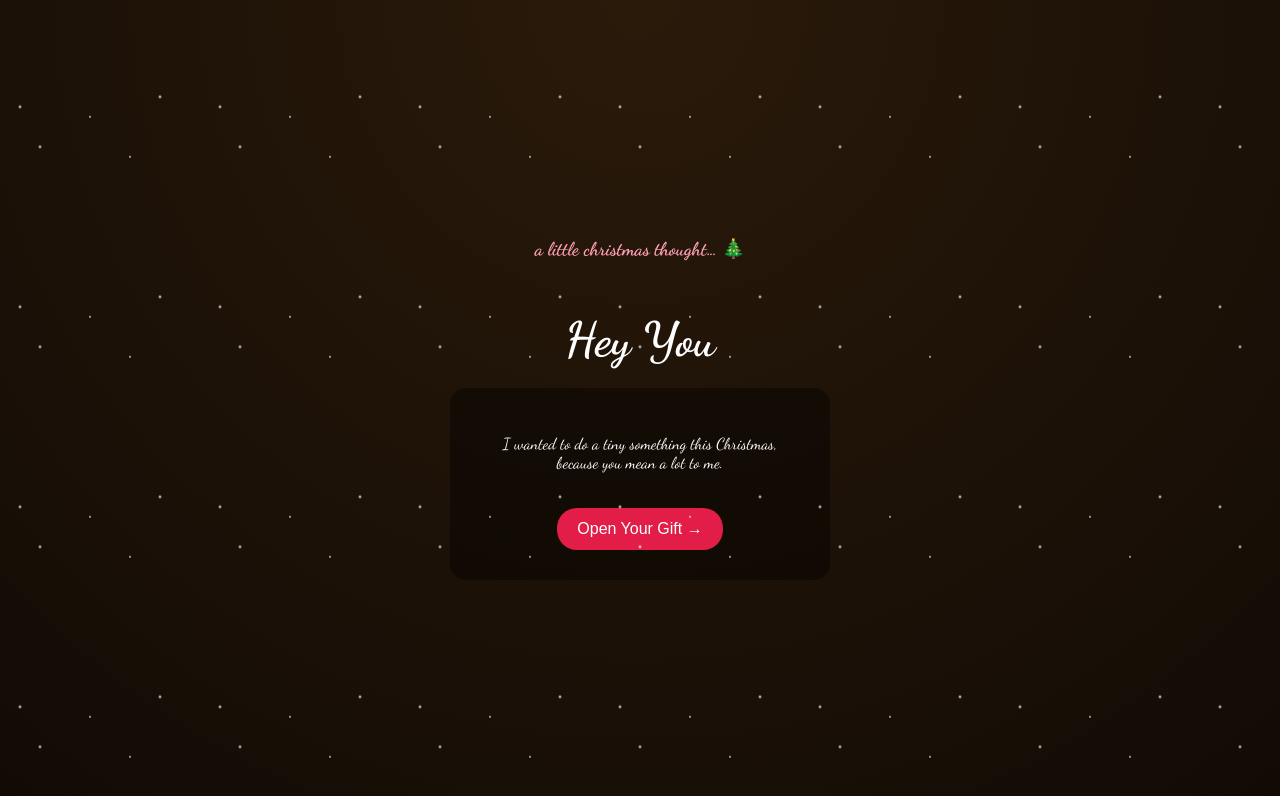
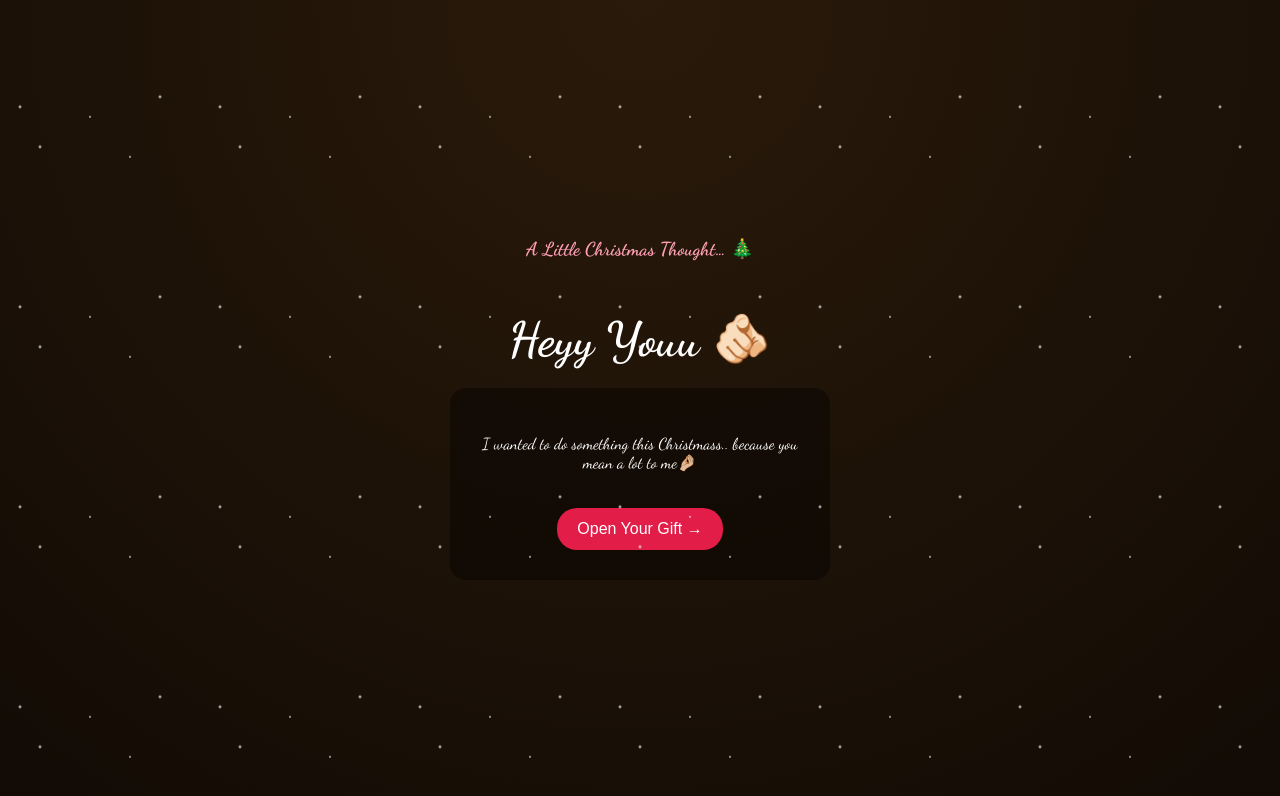
Before and after one commit to wifey143/christmas-gift, a Next.js app: page / in a window 1280 px wide. Shown: the top 796 px of the page. Built offline with nearby package versions, Linux system fonts and the light colour scheme.

Commit message:
Update page.jsx

```diff
--- a/app/page.jsx
+++ b/app/page.jsx
@@ -18,13 +18,13 @@ export default function Page1() {
 
   return (
     <main style={styles.main}>
-      <h3 style={styles.small}>a little christmas thought… 🎄</h3>
-      <h1 style={styles.title}>Hey You</h1>
+      <h3 style={styles.small}>A Little Christmas Thought… 🎄</h3>
+      <h1 style={styles.title}>Heyy Youu 🫵🏻</h1>
 
       <div style={styles.card}>
         <p>
-          I wanted to do a tiny something this Christmas,
-          because you mean a lot to me.
+          I wanted to do something this Christmass..
+          because you mean a lot to me🤌🏼
         </p>
 
         <button style={styles.button} onClick={startMusic}>
```
